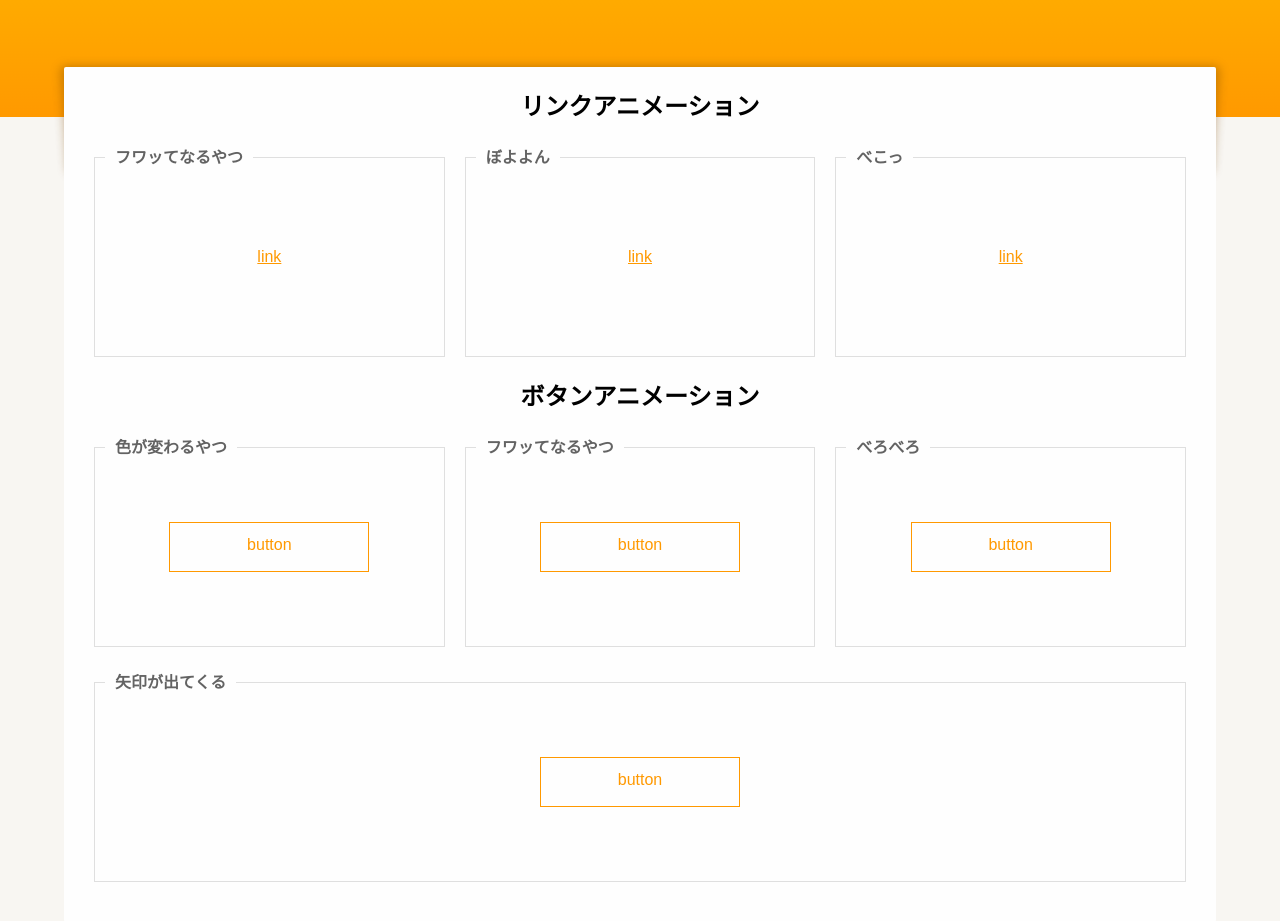
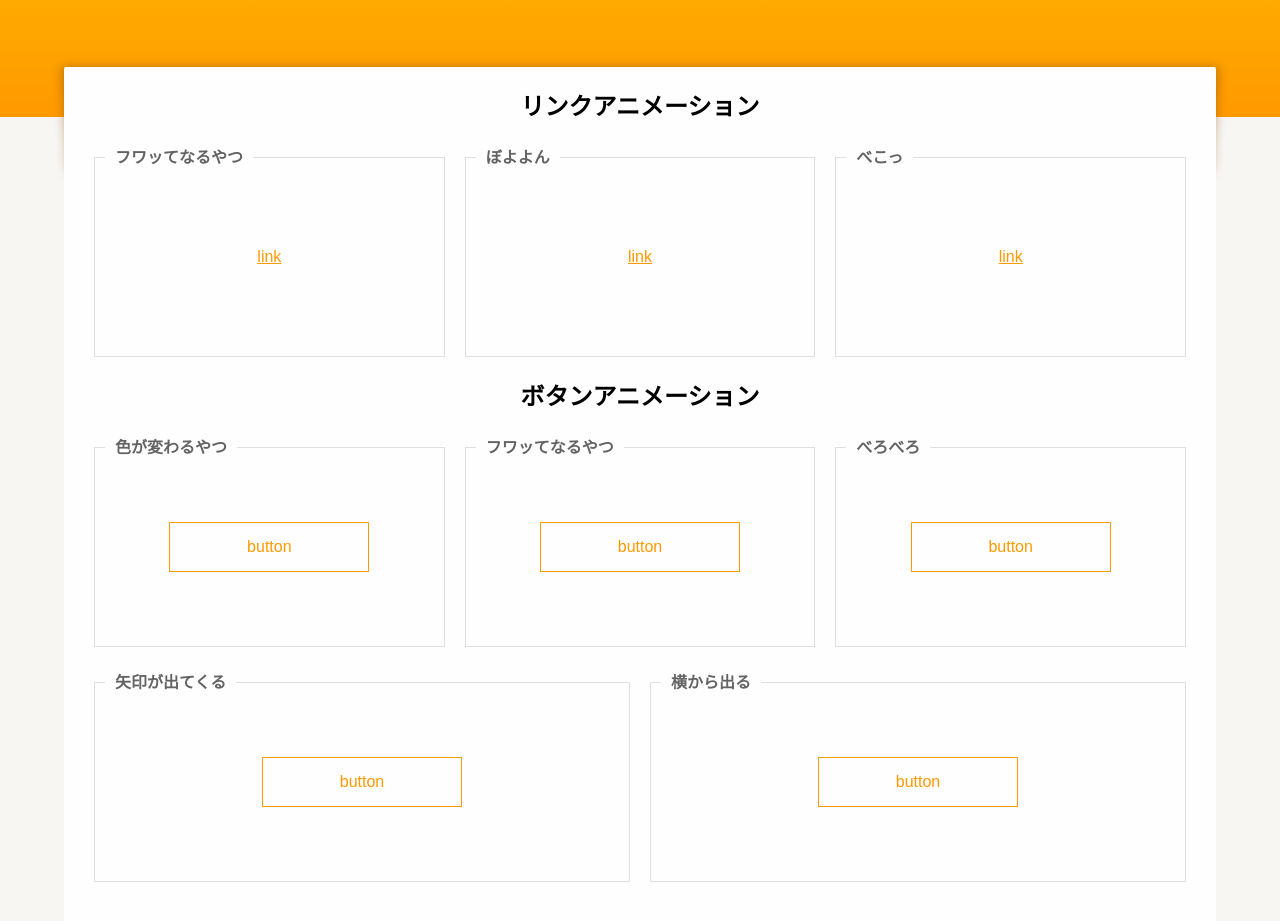
Before and after one commit to megatkhs/Everyday_CSS_Animation, a website: page src/pug/index.pug in a window 1280 px wide. Shown: the part 173-1094 px from the top of the page. Drawn offline with nearby package versions, Linux system fonts and the light colour scheme; files that its build step writes are made by us from their sources; a script that the page names is missing.

Commit message:
Day 8 FontAwesome5が無理だったから4にした 思ってたのができなかったから明日やりたい void()とかいう池沼な記述を削除

```diff
--- a/src/pug/index.pug
+++ b/src/pug/index.pug
@@ -4,7 +4,7 @@ html(lang='ja')
     meta(charset="utf-8")
     meta(name="viewport",content="width=device-width,initial-scale=1.0")
     title エブリデイ CSS アニメーション
-    - let css = ['https://use.fontawesome.com/releases/v5.0.6/css/all.css','./assets/css/style.css']
+    - let css = ['https://maxcdn.bootstrapcdn.com/font-awesome/4.7.0/css/font-awesome.min.css','./assets/css/style.css']
     each key in css
       link(rel="stylesheet",href= key)
     <script src="https://use.typekit.net/wgb6ujy.js"></script>
@@ -20,32 +20,36 @@ html(lang='ja')
           .item
             section.huwa
               h3 フワッてなるやつ
-              a(href='#', onclick='void()') link
+              a(href='#') link
           .item
             section.boyoyon
               h3 ぼよよん
-              a(href='#', onclick='void()') link
+              a(href='#') link
           .item
             section.beko
               h3 べこっ
-              a(href='#', onclick='void()') link
+              a(href='#') link
       section.button
         h2 ボタンアニメーション
         div.container
           .item
             section.colored
               h3 色が変わるやつ
-              a(href='#', onclick='void()') button
+              a(href='#') button
           .item
             section.huwa
               h3 フワッてなるやつ
-              a(href='#', onclick='void()') button
+              a(href='#') button
           .item
             section.blockanime_1
               h3 べろべろ
-              a(href='#', onclick='void()') button
+              a(href='#') button
           .item
             section.arrow_fadein
               h3 矢印が出てくる
-              a(href='#', onclick='void()') button
+              a(href='#') button
+          .item
+            section.slash_anime
+              h3 横から出る
+              a(href='#') button
     script(src='./assets/js/script.js')
--- a/src/scss/style.scss
+++ b/src/scss/style.scss
@@ -51,7 +51,7 @@ main {
   position: relative;
   border-radius: 2px;
   transform-style: preserve-3d;
-  -webkit-perspective: 3000;
+  perspective: 3000px;
 
 
   &:before {
@@ -157,18 +157,12 @@ div.container {
   a {
     width: 200px;
     height: 50px;
-    line-height: 44px;
+    line-height: 48px;
     border: solid 1px $theme-main-anchor;
     text-decoration: none;
 
 
-    &:before {
-      content: '';
-      display: block;
-      position: absolute;
-      transition: 600ms;
-    }
-    &:after {
+    &:before ,&:after {
       content: '';
       display: block;
       position: absolute;
@@ -241,8 +235,8 @@ div.container {
     overflow: hidden;
 
     &:after {
+      font-family: FontAwesome;
       content: '\f061';
-      font-family: 'FontAwesome';
       height: 100%;
       width: 48px;
       line-height: 48px;
@@ -261,4 +255,35 @@ div.container {
 
     }
   }
+
+  .slash_anime a {
+    position: relative;
+    overflow: hidden;
+    &:before, &:after {
+      opacity: 0;
+      width: 60px;
+      height: 100px;
+      top: 50%;
+      background-color: $theme-main-anchor;
+    }
+    &:before {
+      left: 0;
+      transform: translate(-100%, -50%) rotate(0);
+    }
+    &:after {
+      right: 0;
+      transform: translate(100%, -50%) rotate(0);
+    }
+    &:hover {
+      &:before, &:after {
+        opacity: 1;
+      }
+      &:before {
+        transform: translate(-50%, -50%) rotate(25deg);
+      }
+      &:after {
+        transform: translate(50%, -50%) rotate(25deg);
+      }
+    }
+  }
 }
```
Also changed, not shown: assets/js/script.js (+16 -1 lines), assets/css/style.css, index.html.
